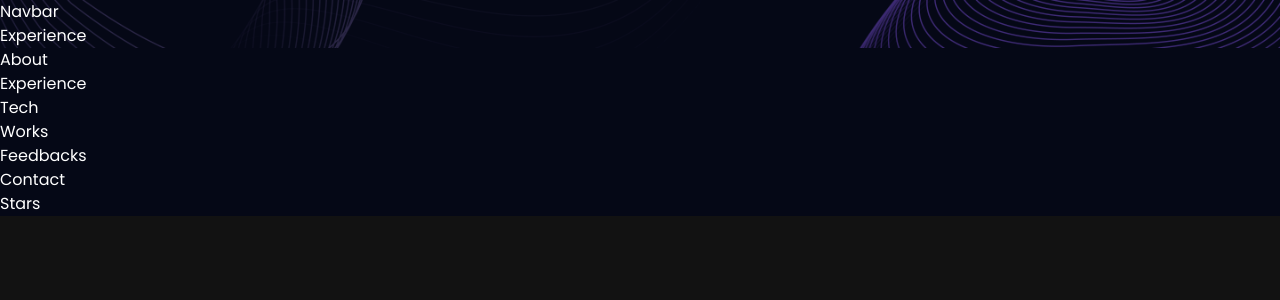
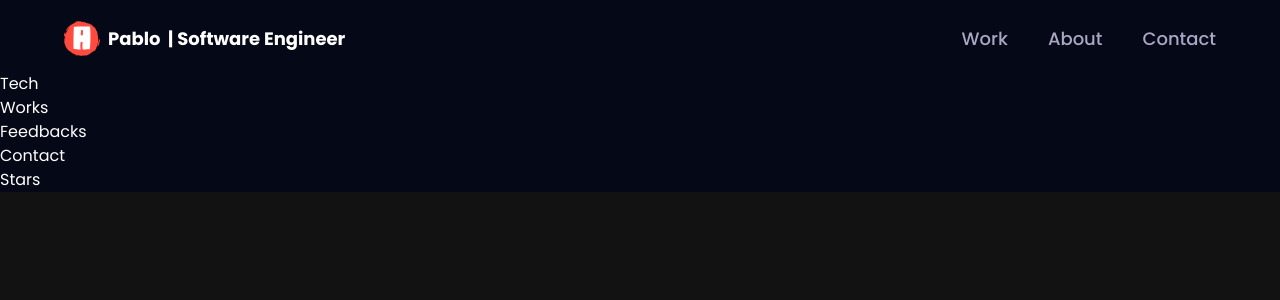
Before and after one commit to thasipablo/3d_portfolio, a React (Vite) app: page / in a window 1280 px wide. Shown: the top 300 px of the page. Built offline with nearby package versions, Linux system fonts and the light colour scheme.

Commit message:
navbar menu done

```diff
--- a/index.html
+++ b/index.html
@@ -2,9 +2,9 @@
 <html lang="en">
   <head>
     <meta charset="UTF-8" />
-    <link rel="icon" type="image/svg+xml" href="/vite.svg" />
+    <link rel="icon" type="image/svg+xml" href="/logo.svg" />
     <meta name="viewport" content="width=device-width, initial-scale=1.0" />
-    <title>Vite + React</title>
+    <title>Pablo | Portfolio</title>
   </head>
   <body>
     <div id="root"></div>
--- a/package.json
+++ b/package.json
@@ -24,6 +24,8 @@
     "@types/react": "^18.0.27",
     "@types/react-dom": "^18.0.10",
     "@vitejs/plugin-react": "^3.1.0",
+    "autoprefixer": "^10.4.14",
+    "postcss": "^8.4.21",
     "tailwindcss": "^3.2.7",
     "vite": "^4.1.0"
   }
--- /dev/null
+++ b/postcss.config.cjs
@@ -0,0 +1,6 @@
+module.exports = {
+  plugins: {
+    tailwindcss: {},
+    autoprefixer: {},
+  },
+}
--- a/src/components/Navbar.jsx
+++ b/src/components/Navbar.jsx
@@ -1,9 +1,82 @@
-import React from 'react'
+import React, { useState, useEffect } from "react";
+import { Link } from "react-router-dom";
+
+import { styles } from "../styles";
+import { navLinks } from "../constants";
+import { logo, menu, close } from "../assets";
 
 const Navbar = () => {
+  const [active, setActive] = useState("");
+  const [toggleMenuIcon, setToggleMenuIcon] = useState(false);
+
   return (
-    <div>Navbar</div>
-  )
-}
+    <nav
+      className={`${styles.paddingX} w-full flex items-center py-5 fixed top-0 z-20 bg-primary`}
+    >
+      <div className="w-full flex justify-between items-center max-w-7xl mx-auto">
+        <Link
+          to="/"
+          className="flex items-center gap-2"
+          onClick={() => {
+            setActive("");
+            window.scrollTo(0, 0);
+          }}
 
-export default Navbar
+        >
+          <img src={logo} alt="logo" className="w-9 h-9 object-contain" />
+          <p className="text-white text-[18px] font-bold cursor-pointer flex">
+            Pablo &nbsp;
+            <span className="sm:block hidden">
+              | Software Engineer
+            </span>
+          </p>
+        </Link>
+        <ul className="list-none hidden sm:flex flex-row gap-10">
+          {navLinks.map((link) => (
+            <li
+              key={link.id}
+              className={`${
+                active === link.title ? "text-white" : "text-secondary"
+              } hover:text-white text-[18px] font-medium cursor-pointer`}
+              onClick={() => setActive(link.title)}
+            >
+              <a href={`#${link.id}`}>{link.title}</a>
+            </li>
+          ))}
+        </ul>
+        <div className="sm:hidden flex flex-1 justify-end items-center">
+          <img
+            src={toggleMenuIcon ? close : menu}
+            alt="menu"
+            className="w-[28px] h-[28px] object-contain cursor-pointer"
+            onClick={() => setToggleMenuIcon(!toggleMenuIcon)}
+          />
+          <div
+            className={`${
+              !toggleMenuIcon ? "hidden" : "flex"
+            } p-6 black-gradient absolute top-20 right-0 mx-4 my-2 min-w[140px] z-10 rounded-xl`}
+          >
+            <ul className="list-none flex justify-end items-start flex-col gap-4">
+              {navLinks.map((link) => (
+                <li
+                  key={link.id}
+                  className={`${
+                    active === link.title ? "text-white" : "text-secondary"
+                  } font-poppins font-medium cursor-pointer text-[16px]`}
+                  onClick={() => {
+                    setActive(link.title);
+                    setToggleMenuIcon(!toggleMenuIcon);
+                  }}
+                >
+                  <a href={`#${link.id}`}>{link.title}</a>
+                </li>
+              ))}
+            </ul>
+          </div>
+        </div>
+      </div>
+    </nav>
+  );
+};
+
+export default Navbar;
--- a/src/constants/index.js
+++ b/src/constants/index.js
@@ -27,12 +27,12 @@ import {
 
 export const navLinks = [
   {
+    id: "work",
+    title: "Work",
+  },
+  {
     id: "about",
     title: "About",
-  },
-  {
-    id: "work",
-    title: "Work",
   },
   {
     id: "contact",
```
Also changed, not shown: src/App.jsx (+16 -6 lines), src/styles.jsx (renamed from src/style.jsx), 1 other file (tests, documents, lock files or other folders).
